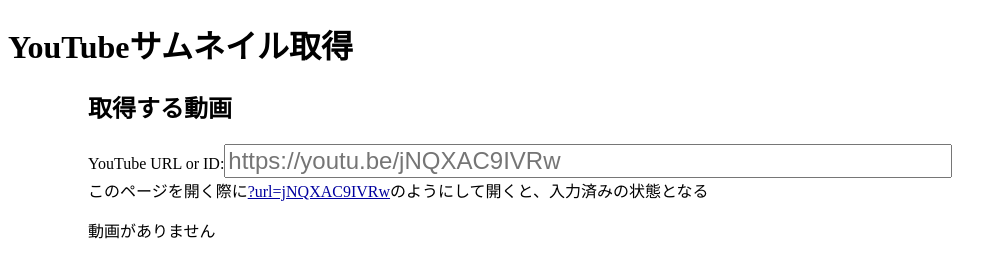
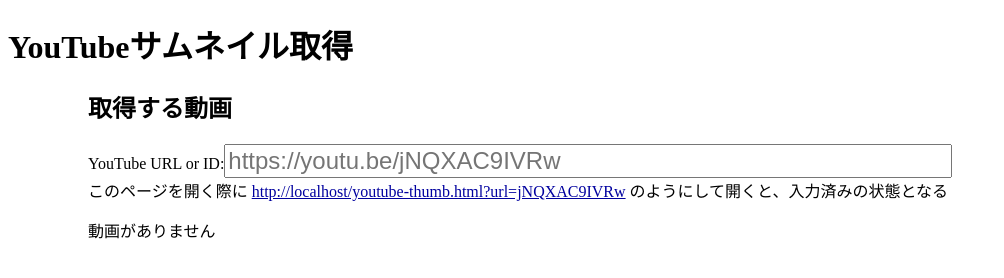
Before and after one commit to kzrnm/youtube-thumb, a plain HTML site: page youtube-thumb.html in a window 1280 px wide. Shown: the whole page, without its empty margins (0-1004 px from the left). Drawn offline with nearby package versions, Linux system fonts and the light colour scheme.

Commit message:
full path sample

```diff
--- a/youtube-thumb.html
+++ b/youtube-thumb.html
@@ -3,7 +3,7 @@
 
 <head>
     <meta charset="utf-8">
-    <script src="https://cdn.jsdelivr.net/npm/vue"></script>
+    <script src="https://cdn.jsdelivr.net/npm/vue@2"></script>
     <style>
         .fix-color-blue,
         .fix-color-blue:visited,
@@ -38,7 +38,8 @@
             <h2>取得する動画</h2>
             <label>YouTube URL or ID:<input class="orig-url" v-model="url" placeholder="https://youtu.be/jNQXAC9IVRw"
                     v-on:click="$event.target.select()"></label>
-            <div>このページを開く際に<a class="fix-color-blue" href="?url=jNQXAC9IVRw">?url=jNQXAC9IVRw</a>のようにして開くと、入力済みの状態となる</div>
+            <div>このページを開く際に <a class="fix-color-blue" v-bind:href="currentLocation">{{ currentLocation }}</a>
+                のようにして開くと、入力済みの状態となる</div>
         </div>
         <div class="row" v-if="parsedUrl">
             <div v-for="thumb in thumbnails">
@@ -57,9 +58,13 @@
         if (!paramUrl) paramUrl = sp.get("u");
         if (!paramUrl) paramUrl = '';
 
+        const currentLocation = new URL(location.href)
+        currentLocation.searchParams.set("url", 'jNQXAC9IVRw')
+
         const app = new Vue({
             el: '#app',
             data: {
+                currentLocation: currentLocation,
                 url: paramUrl,
             },
             computed: {
```
